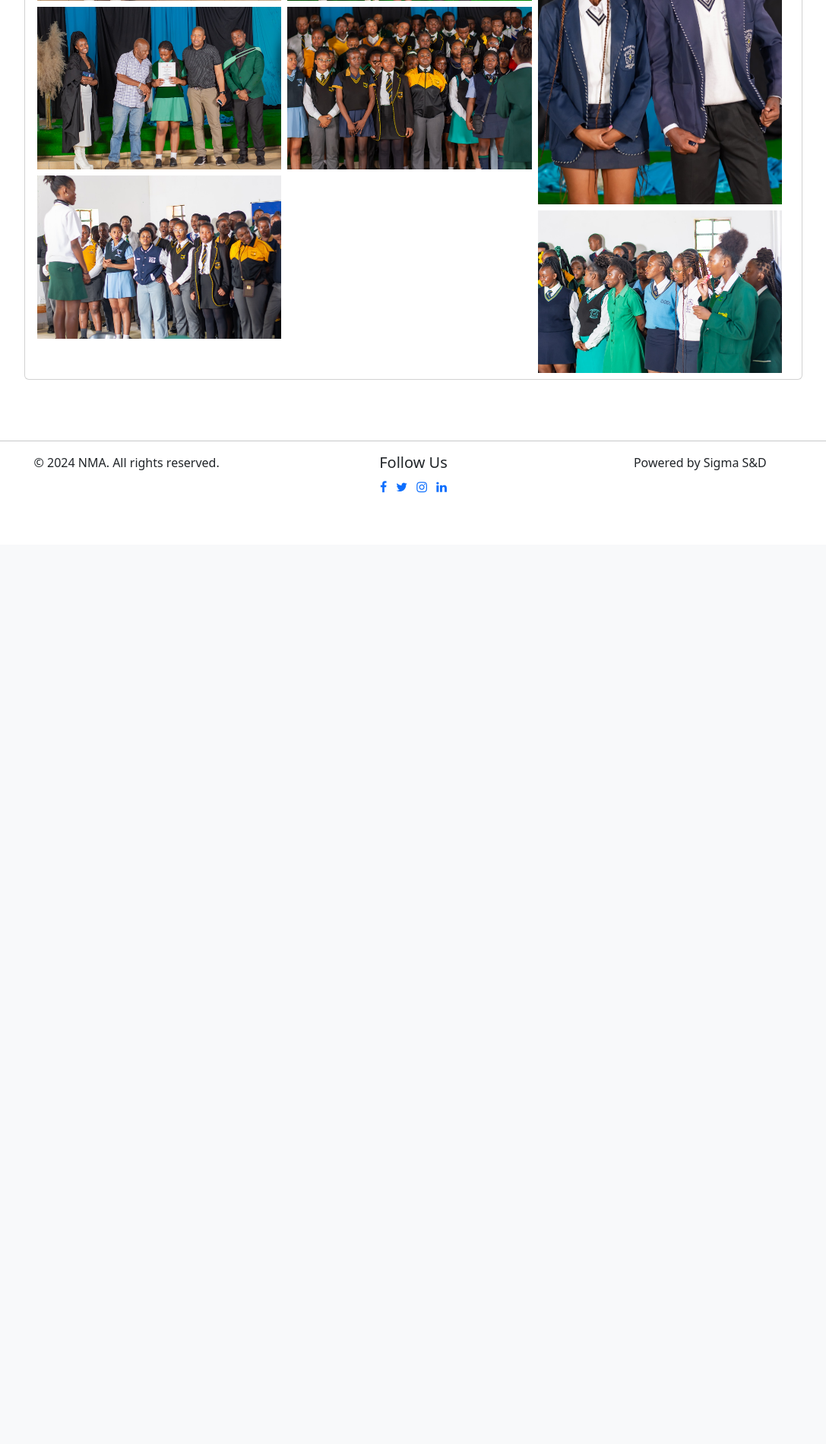
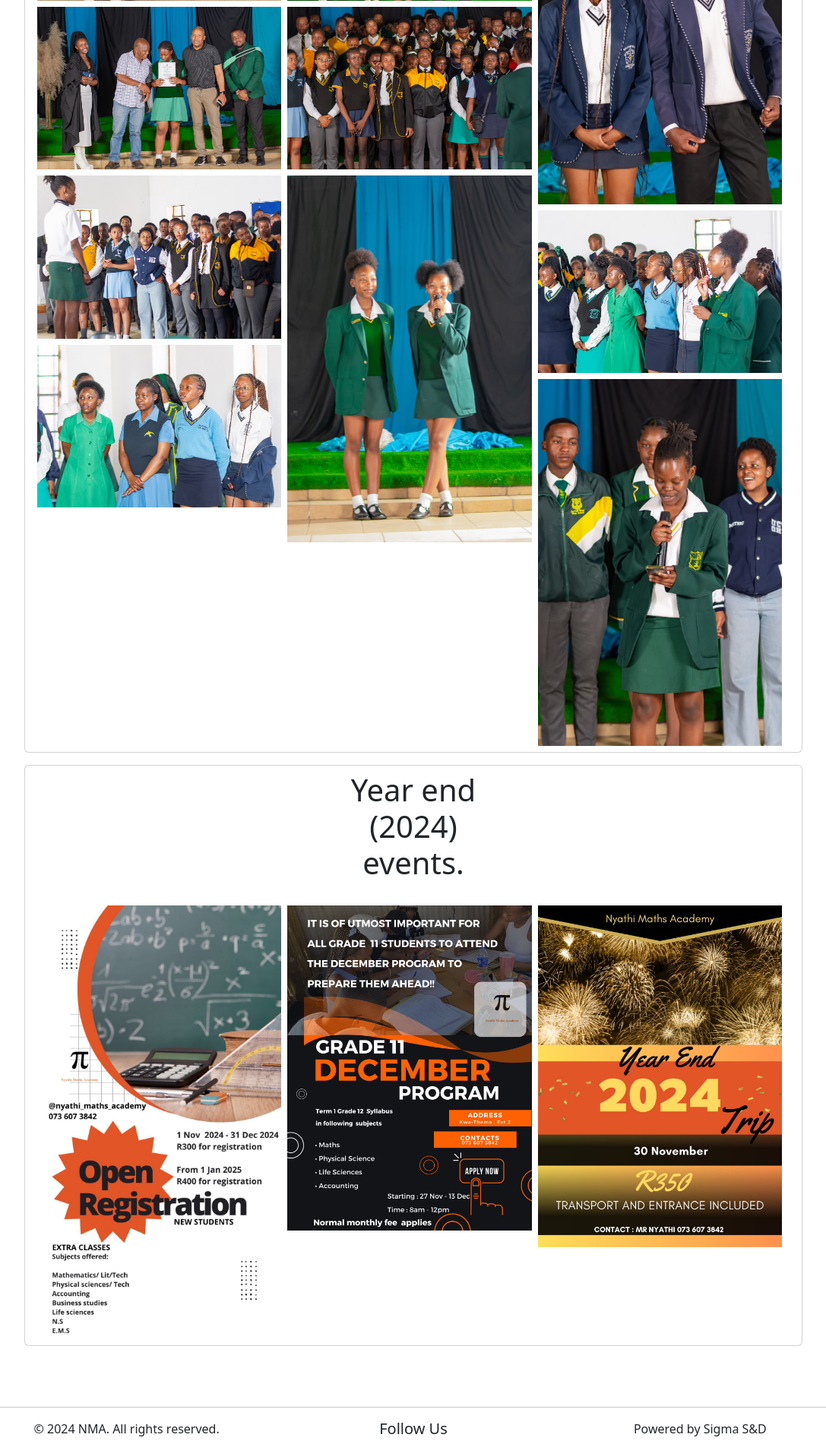
Before and after one commit to Rankhala/school, a Django app: page /events in a window 1280 px wide. Shown: the part 708-2609 px from the top of the page at 76% size, without its empty margins (96-1183 px from the left). Before the commit the page ends 1357 px from the top, so only its background shows below. Run offline with Django 5.2, Linux system fonts and the light colour scheme.

Commit message:
Events page updates

```diff
--- a/front/templates/front/events.html
+++ b/front/templates/front/events.html
@@ -18,16 +18,40 @@
         <img src="{% static 'front/images/award2.jpg' %}" alt="...">
         <img src="{% static 'front/images/award3.jpg' %}" alt="...">
         <img src="{% static 'front/images/award10.jpg' %}" alt="...">
+        <img src="{% static 'front/images/award13.jpg' %}" alt="...">
       </div>
       <div class="column">
         <img src="{% static 'front/images/award4.jpg' %}" alt="...">
         <img src="{% static 'front/images/award5.jpg' %}" alt="...">
         <img src="{% static 'front/images/award6.jpg' %}" alt="...">
+        <img src="{% static 'front/images/award11.jpg' %}" alt="...">
       </div>
       <div class="column">
         <img src="{% static 'front/images/award7.jpg' %}" alt="...">
         <img src="{% static 'front/images/award8.jpg' %}" alt="...">
         <img src="{% static 'front/images/award9.jpg' %}" alt="...">
+        <img src="{% static 'front/images/award12.jpg' %}" alt="...">
+      </div>
+    </div>
+  </div>
+
+  <div class="card m-3 mx-auto" style="max-width: 80%;">
+    <div class="row m-2">
+        <div class="col-md-3 about mx-auto">
+          <h1 class="text-center">Year end (2024) events.</h1>
+          <!-- <p class="text-center">2024 NMA end of year student's awards</p> -->
+        </div>
+    </div>
+
+    <div class="row m-2">
+      <div class="column">
+        <img src="{% static 'front/images/registration.jpg' %}" alt="...">
+      </div>
+      <div class="column">
+        <img src="{% static 'front/images/extra classes.jpg' %}" alt="...">
+      </div>
+      <div class="column">
+        <img src="{% static 'front/images/trip.jpg' %}" alt="...">
       </div>
     </div>
   </div>
```
Also changed, not shown: front/static/front/images/award11.jpg (added), front/static/front/images/award12.jpg (added), front/static/front/images/award13.jpg (added), front/static/front/images/extra classes.jpg (added), front/static/front/images/registration.jpg (added), front/static/front/images/trip.jpg (added).
